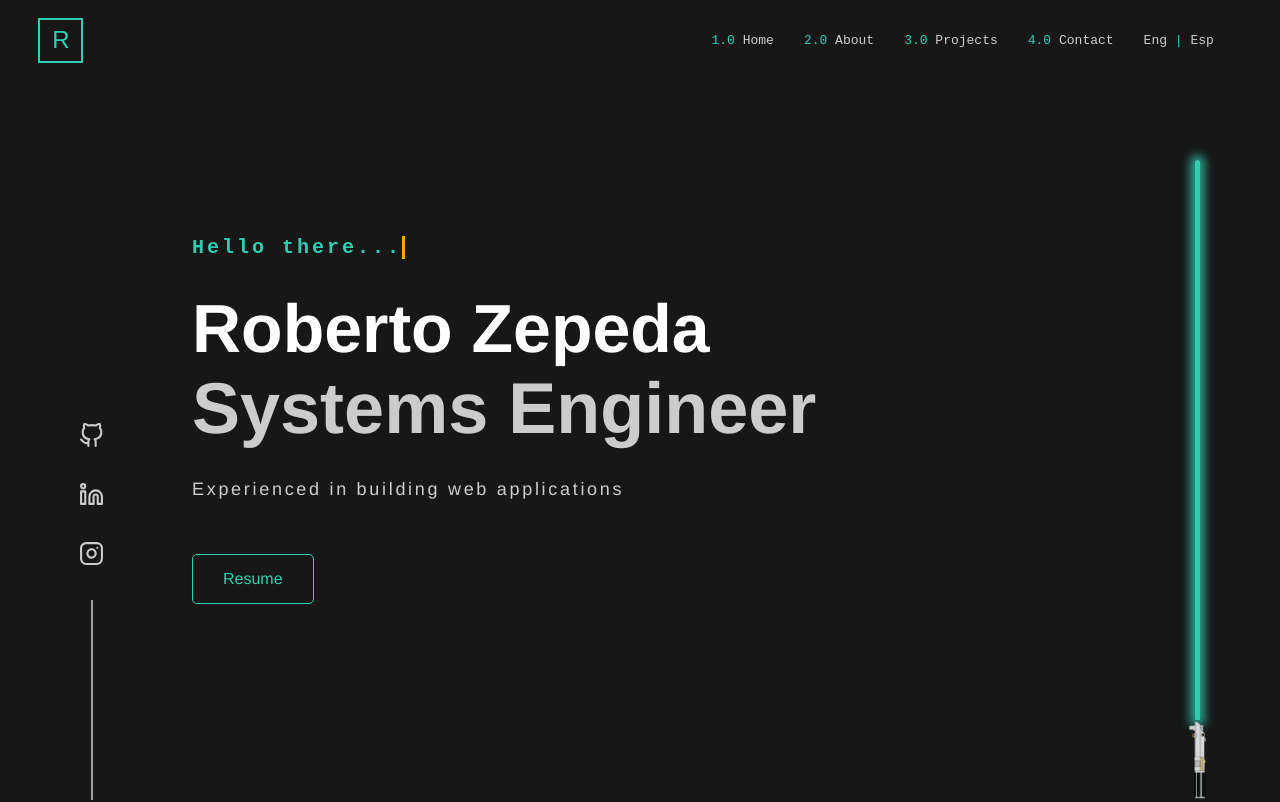
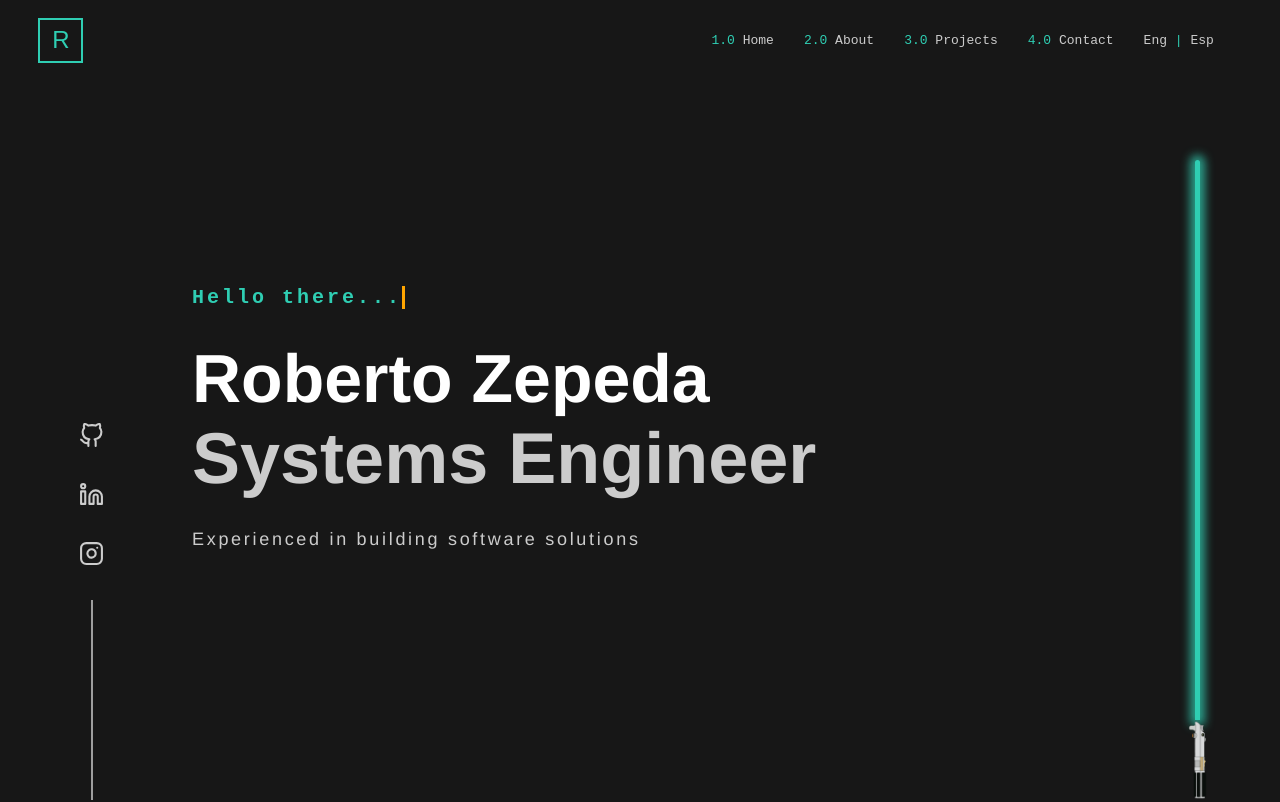
Before and after one commit to robertozh29/Portfolio, a Vue app: page / in a window 1280 px wide. Shown: the top 802 px of the page. Built offline with nearby package versions, Linux system fonts and the light colour scheme.

Commit message:
Update Home header

```diff
--- a/src/views/Español.vue
+++ b/src/views/Español.vue
@@ -18,7 +18,7 @@ export default {
         },
         header:{
           profession: "Ingeniero en Sistemas",
-          phrase: "Programador Web especializado en construir aplicaciones front-end.",
+          phrase: "Experiencia en desarrollar soluciones de software",
           resume: 'Curriculum',
           resumeLink: 'cv_esp.pdf'
         },
--- a/src/views/Home.vue
+++ b/src/views/Home.vue
@@ -11,8 +11,8 @@
                 </div>
                 <h1>Roberto Zepeda</h1>
                 <h2>Systems Engineer</h2>
-                <p>Experienced in building web applications</p>
-                <a class="boton" @click="openResume">Resume</a>
+                <p>Experienced in building software solutions</p>
+                <!--<a class="boton" @click="openResume">Resume</a>-->
             </header>
             <About
                 :description="about.description"
```
